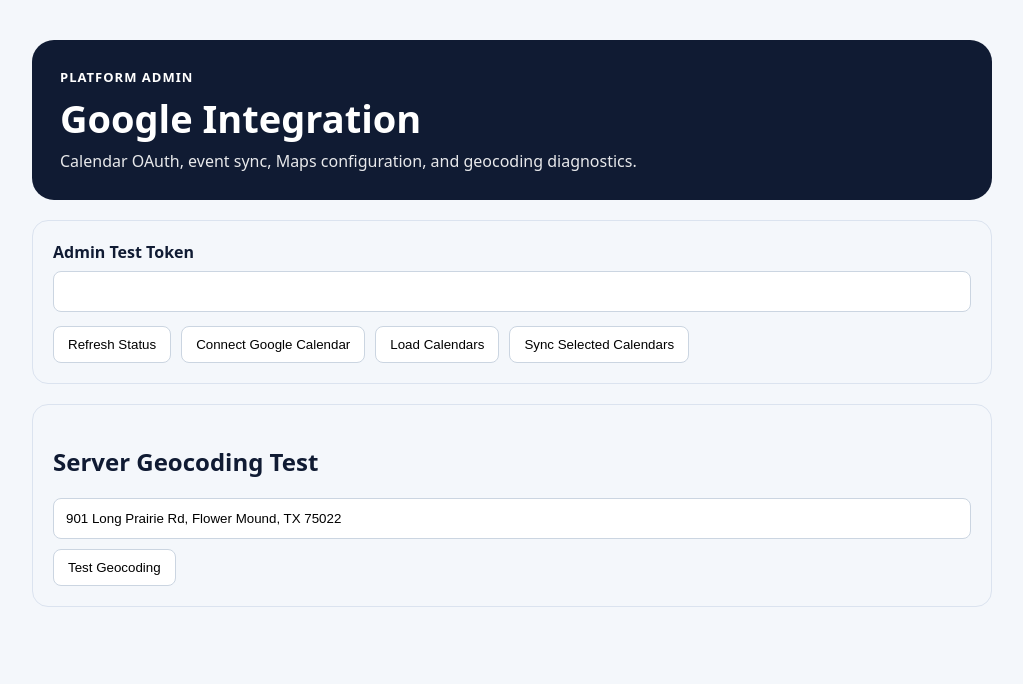
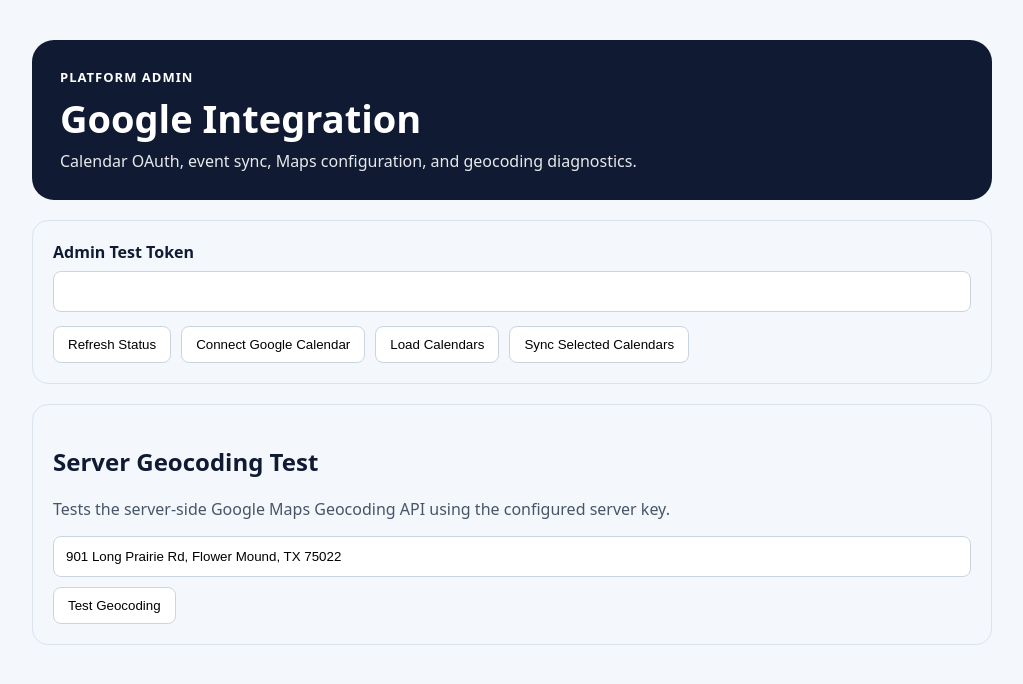
Before and after one commit to harrisonwardtechnology/BandWagon, a Next.js app in the folder apps/web/: page /admin/integrations/google in a window 1280 px wide. Shown: the top 684 px of the page, without its empty margins (128-1151 px from the left). Built offline with nearby package versions, Linux system fonts and the light colour scheme.

Commit message:
Fix Google geocoding admin test feedback

```diff
--- a/apps/web/src/app/admin/integrations/google/page.tsx
+++ b/apps/web/src/app/admin/integrations/google/page.tsx
@@ -13,22 +13,62 @@
 type GoogleCalendar = { id: string; summary: string; primary: boolean; accessRole: string; timeZone?: string | null };
 
 export default function GoogleIntegrationAdmin() {
-  const [token,setToken]=useState(""); const [status,setStatus]=useState<Status|null>(null); const [calendars,setCalendars]=useState<GoogleCalendar[]>([]);
-  const [selected,setSelected]=useState<string[]>([]); const [address,setAddress]=useState("901 Long Prairie Rd, Flower Mound, TX 75022"); const [geo,setGeo]=useState<any>(null); const [message,setMessage]=useState("");
+  const [token,setToken]=useState("");
+  const [status,setStatus]=useState<Status|null>(null);
+  const [calendars,setCalendars]=useState<GoogleCalendar[]>([]);
+  const [selected,setSelected]=useState<string[]>([]);
+  const [address,setAddress]=useState("901 Long Prairie Rd, Flower Mound, TX 75022");
+  const [geo,setGeo]=useState<any>(null);
+  const [message,setMessage]=useState("");
+  const [geoMessage,setGeoMessage]=useState("");
+  const [geoTesting,setGeoTesting]=useState(false);
+
   const jsonHeaders=()=>({"content-type":"application/json","x-bandwagon-admin-token":token});
+
   async function loadStatus(){ setMessage(""); const r=await fetch("/api/admin/integrations/google",{headers:{"x-bandwagon-admin-token":token}}); const d=await r.json().catch(()=>({error:"Invalid response"})); if(!r.ok)return setMessage(d.error||"Unable to load status"); setStatus(d); }
   async function connect(){ const r=await fetch("/api/admin/integrations/google",{method:"POST",headers:jsonHeaders()}); const d=await r.json(); if(!r.ok)return setMessage(d.error||"Unable to start OAuth"); location.href=d.authorizationUrl; }
   async function loadCalendars(){ const r=await fetch("/api/admin/integrations/google/calendars",{headers:{"x-bandwagon-admin-token":token}}); const d=await r.json(); if(!r.ok)return setMessage(d.error||"Unable to list calendars"); setCalendars(d.calendars||[]); setSelected(status?.calendars?.filter(c=>c.selected).map(c=>c.external_calendar_id)||[]); }
   async function saveCalendars(){ const r=await fetch("/api/admin/integrations/google/calendars",{method:"POST",headers:jsonHeaders(),body:JSON.stringify({calendarIds:selected})}); const d=await r.json(); setMessage(r.ok?`Saved ${d.selected} selected calendar(s).`:d.error||"Save failed"); if(r.ok)await loadStatus(); }
   async function sync(){ setMessage("Syncing..."); const r=await fetch("/api/admin/integrations/google/sync",{method:"POST",headers:jsonHeaders()}); const d=await r.json(); setMessage(r.ok?`Synced ${d.events} event(s) from ${d.calendars} calendar(s).`:d.error||"Sync failed"); if(r.ok)await loadStatus(); }
-  async function geocode(e:FormEvent){ e.preventDefault(); setGeo(null); const r=await fetch("/api/admin/integrations/google/geocode",{method:"POST",headers:jsonHeaders(),body:JSON.stringify({address})}); const d=await r.json(); if(!r.ok)return setMessage(d.error||"Geocode failed"); setGeo(d); setMessage("Server-side Google geocoding is working."); }
+
+  async function geocode(e:FormEvent){
+    e.preventDefault();
+    setGeo(null);
+    setGeoMessage("Testing server-side Google geocoding...");
+    setGeoTesting(true);
+    try {
+      const r=await fetch("/api/admin/integrations/google/geocode",{method:"POST",headers:jsonHeaders(),body:JSON.stringify({address})});
+      const d=await r.json().catch(()=>({error:"Invalid response from BandWagon server"}));
+      if(!r.ok){
+        setGeoMessage(`FAILED: ${d.error||`HTTP ${r.status}`}`);
+        return;
+      }
+      setGeo(d);
+      setGeoMessage("SUCCESS: Server-side Google geocoding is working.");
+    } catch (error) {
+      setGeoMessage(`FAILED: ${error instanceof Error ? error.message : "Unable to reach geocoding endpoint"}`);
+    } finally {
+      setGeoTesting(false);
+    }
+  }
+
   const btn={padding:"10px 14px",borderRadius:8,border:"1px solid #cbd5e1",background:"#fff",cursor:"pointer"} as const;
+
   return <main style={{maxWidth:1000,margin:"40px auto",padding:"0 20px",fontFamily:"system-ui,sans-serif"}}>
     <section style={{background:"#101b33",color:"white",padding:28,borderRadius:22}}><div style={{fontSize:13,fontWeight:800,letterSpacing:1}}>PLATFORM ADMIN</div><h1 style={{fontSize:38,margin:"6px 0"}}>Google Integration</h1><p style={{margin:0,opacity:.9}}>Calendar OAuth, event sync, Maps configuration, and geocoding diagnostics.</p></section>
     <section style={{marginTop:20,padding:20,border:"1px solid #dbe3ef",borderRadius:16}}><label><strong>Admin Test Token</strong></label><input type="password" value={token} onChange={e=>setToken(e.target.value)} style={{display:"block",width:"100%",padding:12,margin:"8px 0 14px",border:"1px solid #cbd5e1",borderRadius:8}}/><div style={{display:"flex",gap:10,flexWrap:"wrap"}}><button style={btn} onClick={loadStatus}>Refresh Status</button><button style={btn} onClick={connect}>Connect Google Calendar</button><button style={btn} onClick={loadCalendars}>Load Calendars</button><button style={btn} onClick={sync}>Sync Selected Calendars</button></div></section>
     {message&&<p style={{padding:14,background:"#f8fafc",borderRadius:10}}>{message}</p>}
     {status&&<section style={{marginTop:20,padding:20,border:"1px solid #dbe3ef",borderRadius:16}}><h2>Integration Status</h2><p>OAuth configured: <strong>{status.configured?"Yes":"No"}</strong></p><p>Google account connected: <strong>{status.connected?"Yes":"No"}</strong></p><p>Browser Maps key: <strong>{status.browserMapsConfigured?"Configured":"Missing"}</strong></p><p>Server Maps key: <strong>{status.serverMapsConfigured?"Configured":"Missing"}</strong></p>{status.account&&<p>Connected account: <strong>{status.account.email}</strong></p>}{status.calendars?.length?<><h3>Saved calendars</h3><ul>{status.calendars.map(c=><li key={c.external_calendar_id}>{c.summary} — {c.selected?"Selected":"Not selected"}{c.last_sync_at?` — last sync ${new Date(c.last_sync_at).toLocaleString()}`:""}{c.sync_error?` — ERROR: ${c.sync_error}`:""}</li>)}</ul></>:null}</section>}
     {calendars.length>0&&<section style={{marginTop:20,padding:20,border:"1px solid #dbe3ef",borderRadius:16}}><h2>Select Calendars</h2>{calendars.map(cal=><label key={cal.id} style={{display:"block",padding:"10px 0",borderBottom:"1px solid #eef2f7"}}><input type="checkbox" checked={selected.includes(cal.id)} onChange={e=>setSelected(prev=>e.target.checked?[...new Set([...prev,cal.id])]:prev.filter(x=>x!==cal.id))}/> <strong>{cal.summary}</strong>{cal.primary?" (Primary)":""} — {cal.accessRole}</label>)}<button style={{...btn,marginTop:14}} onClick={saveCalendars}>Save Calendar Selection</button></section>}
-    <section style={{marginTop:20,padding:20,border:"1px solid #dbe3ef",borderRadius:16}}><h2>Server Geocoding Test</h2><form onSubmit={geocode}><input value={address} onChange={e=>setAddress(e.target.value)} style={{width:"100%",padding:12,border:"1px solid #cbd5e1",borderRadius:8}}/><button style={{...btn,marginTop:10}} type="submit">Test Geocoding</button></form>{geo&&<pre style={{whiteSpace:"pre-wrap",background:"#f8fafc",padding:14,borderRadius:10}}>{JSON.stringify(geo,null,2)}</pre>}</section>
+    <section style={{marginTop:20,padding:20,border:"1px solid #dbe3ef",borderRadius:16}}>
+      <h2>Server Geocoding Test</h2>
+      <p style={{marginTop:0,color:"#475569"}}>Tests the server-side Google Maps Geocoding API using the configured server key.</p>
+      <form onSubmit={geocode}>
+        <input value={address} onChange={e=>setAddress(e.target.value)} style={{width:"100%",padding:12,border:"1px solid #cbd5e1",borderRadius:8}}/>
+        <button style={{...btn,marginTop:10}} type="submit" disabled={geoTesting}>{geoTesting?"Testing...":"Test Geocoding"}</button>
+      </form>
+      {geoMessage&&<div style={{marginTop:14,padding:14,background:"#f8fafc",border:"1px solid #dbe3ef",borderRadius:10,fontWeight:700}}>{geoMessage}</div>}
+      {geo&&<pre style={{whiteSpace:"pre-wrap",overflowWrap:"anywhere",background:"#f8fafc",padding:14,borderRadius:10}}>{JSON.stringify(geo,null,2)}</pre>}
+    </section>
   </main>;
 }
```
